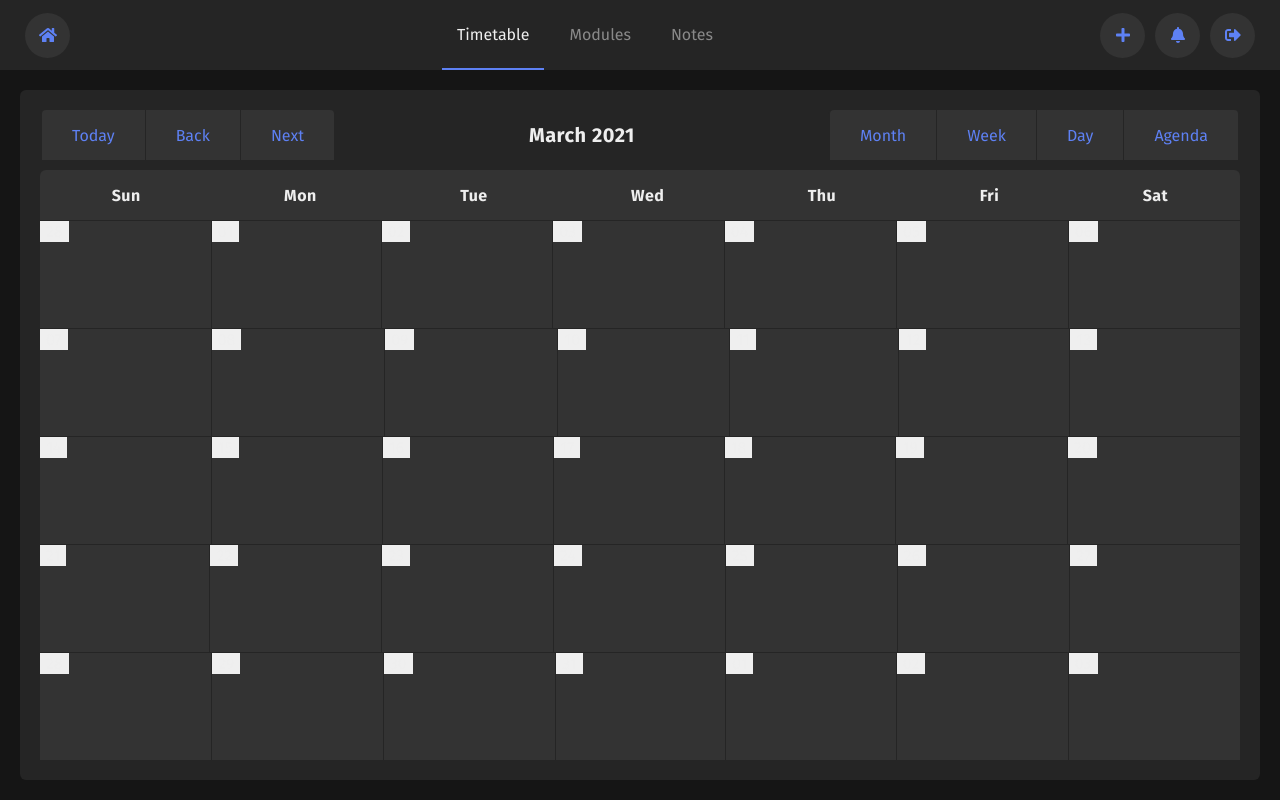
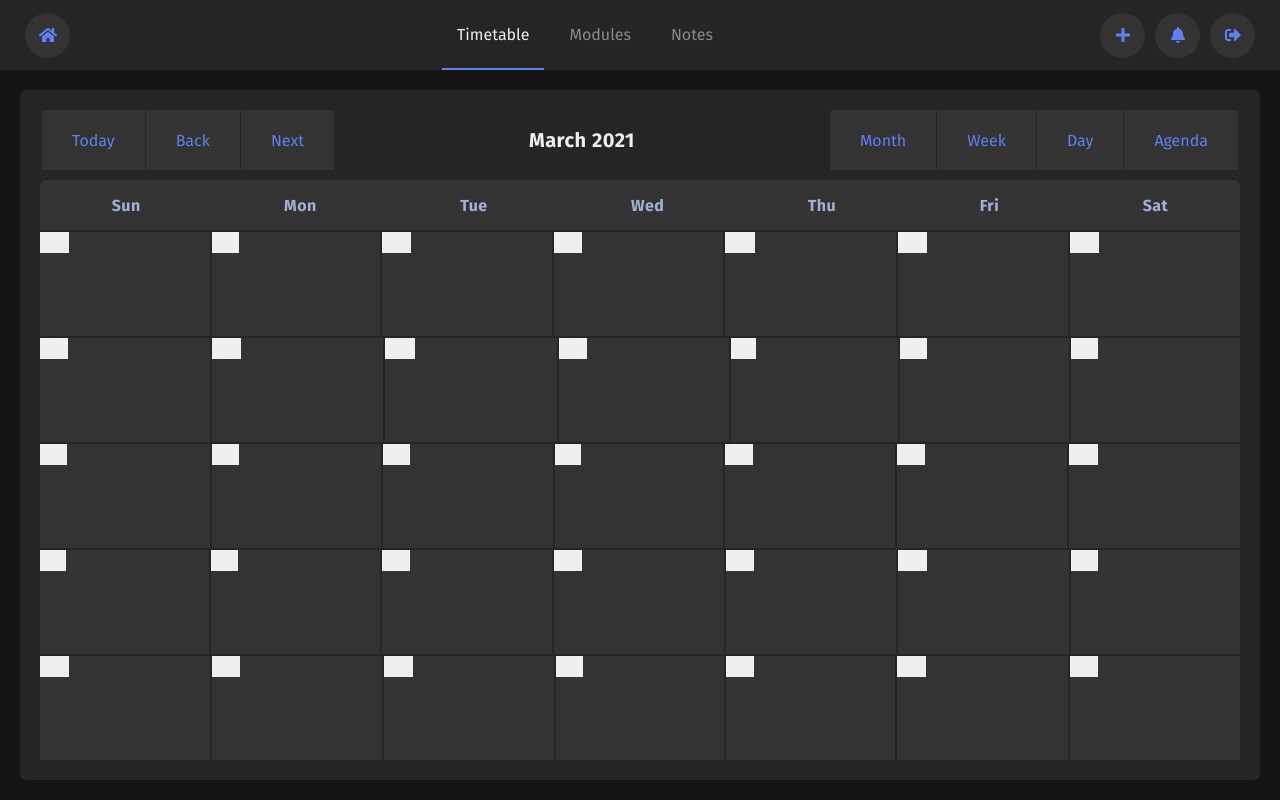
Before and after one commit to BelgianSausage/BetterMoodle, a React (Create React App) app in the folder client/: page /dashboard in a window 1280 px wide. Built offline with nearby package versions, Linux system fonts and the light colour scheme; no server answers; sample sign-in values are in the browser's storage.

Commit message:
Small timetable tweaks

```diff
--- a/client/src/api/credentials.ts
+++ b/client/src/api/credentials.ts
@@ -1,2 +1,2 @@
 export const CALENDAR_ID = 'philmbardy@gmail.com'
-export const API_KEY = '<API_KEY>'
+export const API_KEY = 'Nothing to see here'
--- a/client/src/components/Timetable.css
+++ b/client/src/components/Timetable.css
@@ -18,7 +18,7 @@
   grid-template-columns: auto 1fr auto;
   justify-content: start;
   grid-gap: 0px 15px;
-  height: 50px;
+  height: 60px;
 }
 
 .rbc-toolbar-label {
@@ -45,12 +45,15 @@
   padding: 0px 30px;
   color: var(--theme-blue-1);
   will-change: background-color;
-  transition: background-color 0.5s ease-in-out;
+  transition: background-color 0.25s ease-in-out;
   background-color: var(--theme-black-3);
 }
 
 .rbc-btn-group button:hover {
   background-color: var(--theme-black-4);
+  transform: scale(1.15,1.15);
+  -webkit-transform:scale(1.15,1.15);
+  -moz-transform:scale(1.15,1.15);
 }
 
 .rbc-time-view {
@@ -81,6 +84,7 @@
   font-weight: bold;
   letter-spacing: 0.5px;
   text-align: center;
+  color: var(--theme-blue-3);
 }
 
 .rbc-header {
@@ -104,9 +108,9 @@
   box-sizing: border-box;
   background-color: var(--theme-black-3);
   will-change: background-color;
-  transition: background-color 0.5s ease-in-out;
+  transition: background-color 0.25s ease-in-out;
   position: relative;
-  border: 1px solid var(--theme-black-2);
+  border: 2px solid var(--theme-black-2);
   border-bottom: 0;
   border-right: 0;
 }
@@ -121,6 +125,7 @@
 
 .rbc-date-cell:hover {
   background-color: var(--theme-black-4);
+  color: var(--theme-blue-2);
 }
 
 .rbc-date-cell a {
--- a/client/src/theme.css
+++ b/client/src/theme.css
@@ -7,10 +7,12 @@
   --theme-black-4: #414141;
   --theme-blue-1: #5E81F4;
   --theme-blue-2: #7EA1F4;
+  --theme-blue-3: #a0b0d6;
   --theme-purple-1: #5d55fa;
   --theme-purple-2: #7d75fa;
   --theme-red-1: #CD5963;
   --theme-red-2: #ED7983;
+  --theme-mauve-1: #c997bd;
 }
 
 ::-webkit-scrollbar {
```
